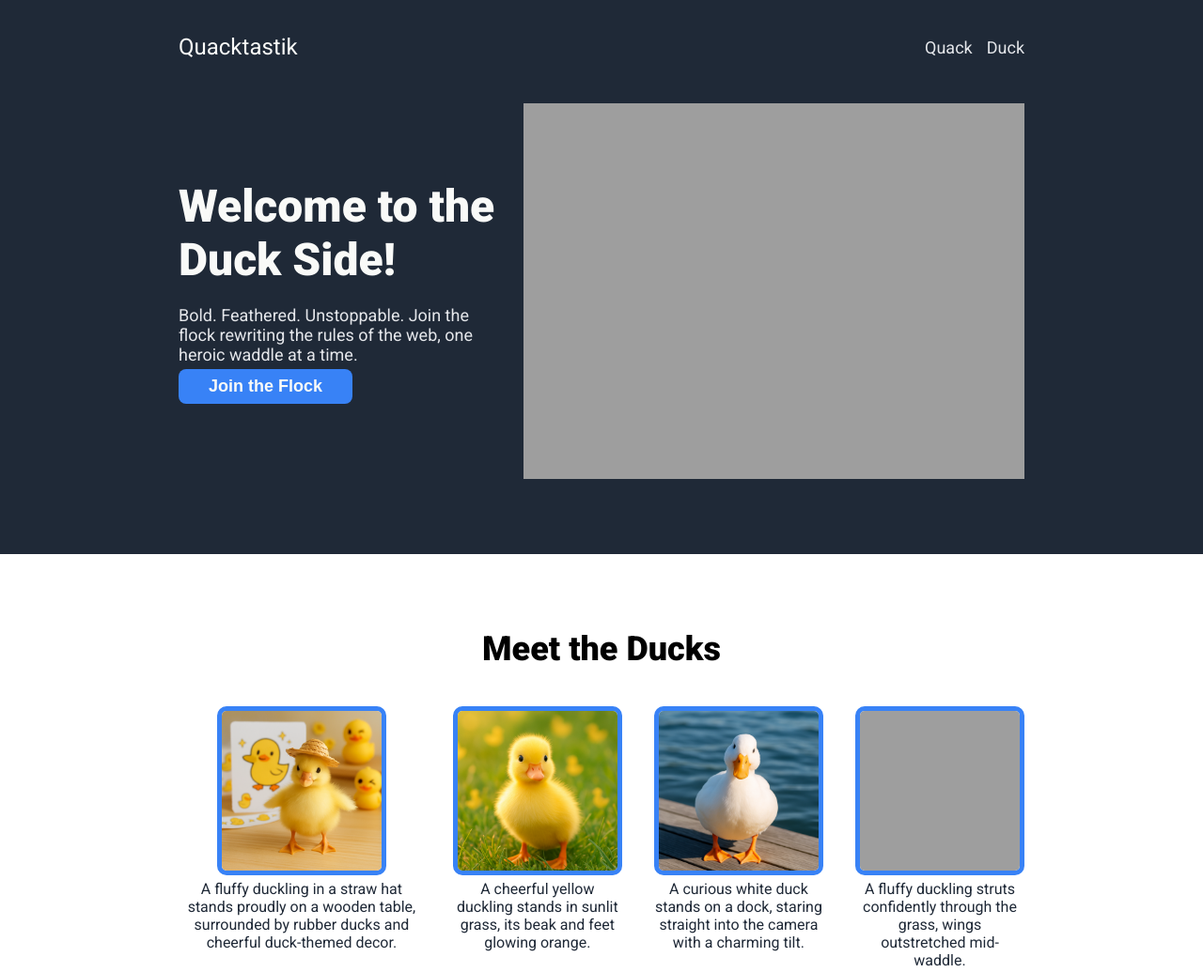
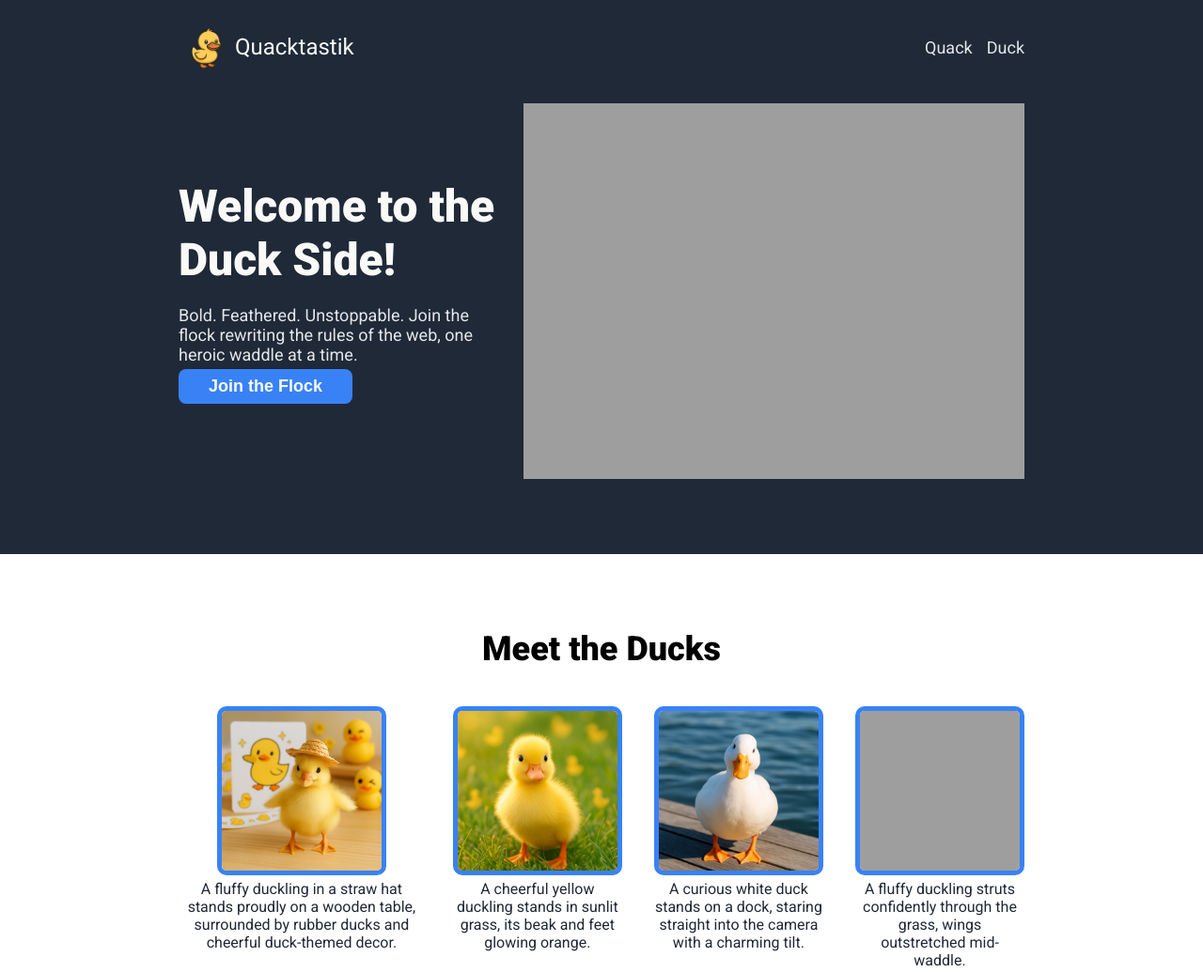
Before and after one commit to denis-belonogov/top-landing-page, a plain HTML site: page index.html in a window 1280 px wide. Shown: the top 1035 px of the page at 94% size. Drawn offline with Linux system fonts and the light colour scheme; the site is published under a folder, as on GitHub Pages, so addresses that start at the root find nothing.

Commit message:
Fix image path

```diff
--- a/index.html
+++ b/index.html
@@ -5,7 +5,7 @@
         <meta charset="UTF-8">
         <meta name="viewport" content="width=device-width, initial-scale=1.0">
         <link rel="stylesheet" href="./styles.css">
-        <link rel="icon" type="image/x-icon" href="/images/duck_logo_facing_right.png">
+        <link rel="icon" type="image/x-icon" href="./images/duck_logo_facing_right.png">
         <title>Quacktastik</title>
         <link rel="preconnect" href="https://fonts.googleapis.com">
         <link rel="preconnect" href="https://fonts.gstatic.com" crossorigin>
@@ -17,7 +17,7 @@
         <header>
                 <div class="inner-column">
                         <div class="navbar">
-                                <div class="logo"> <img src="/images/duck_logo_facing_right.png" alt=""
+                                <div class="logo"> <img src="./images/duck_logo_facing_right.png" alt=""
                                                 height="60px">Quacktastik
                                 </div>
                                 <ul>
```
